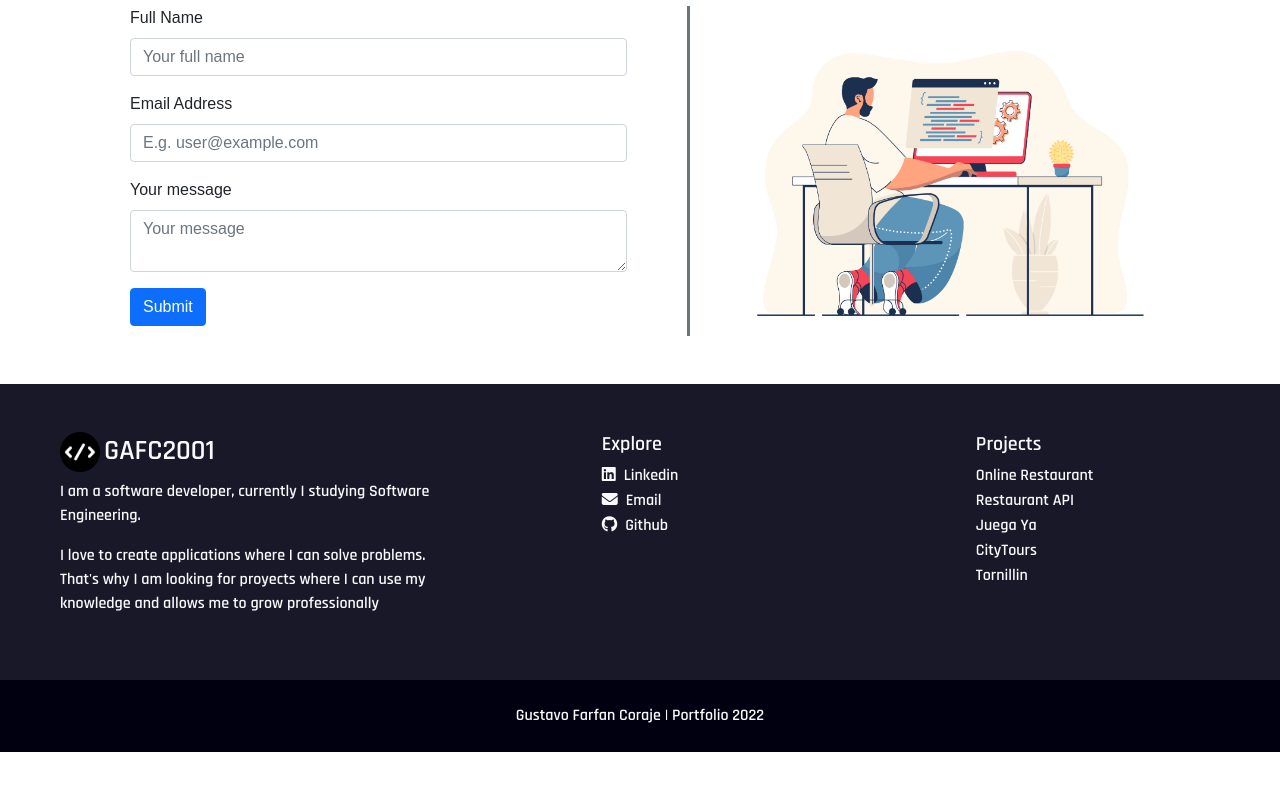
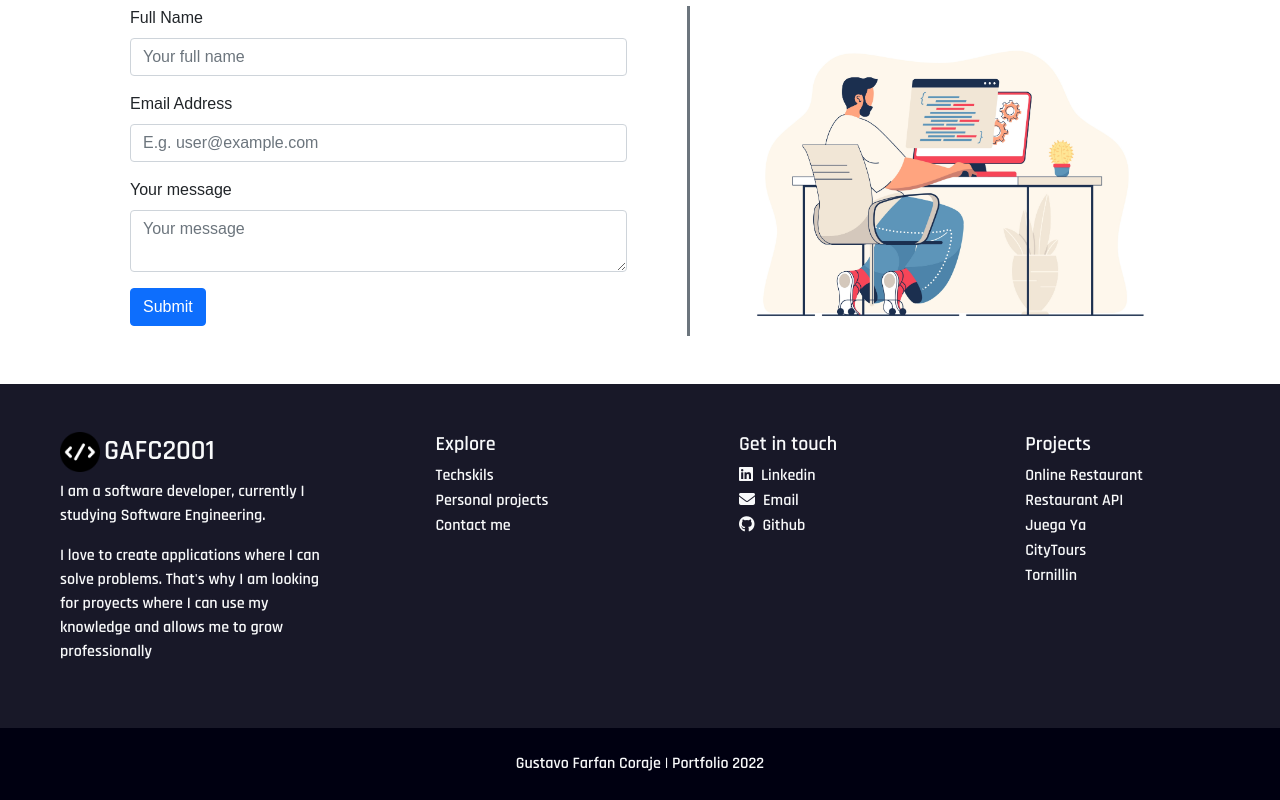
Before and after one commit to gafc2001/gafc2001.github.io, a React (Create React App) app: page / in a window 1280 px wide. Shown: the part 4219-5019 px from the top of the page. Before the commit the page ends 4971 px from the top, so only its background shows below. Built offline with nearby package versions, Linux system fonts and the light colour scheme; no server answers.

Commit message:
added links to footer

```diff
--- a/src/assets/lang/languages.js
+++ b/src/assets/lang/languages.js
@@ -333,6 +333,20 @@ const english = {
         ],
         "explore" : {
             "title" : "Explore",
+            "links" : [
+                {
+                    "name" : "Techskils",
+                    "href" : "tech-section"
+                },
+                {
+                    "name" : "Personal projects",
+                    "href" : "project-section"
+                },
+                {
+                    "name" : "Contact me",
+                    "href" : "contact-section"
+                },
+            ],
         },
         "projects" : {
             "title" : "Projects",
@@ -678,6 +692,20 @@ const spanish = {
         ],
         "explore" : {
             "title" : "Explorar",
+            "links" : [
+                {
+                    "name" : "Habilidades",
+                    "href" : "tech-section"
+                },
+                {
+                    "name" : "Proyectos personales",
+                    "href" : "project-section"
+                },
+                {
+                    "name" : "Contactame",
+                    "href" : "contact-section"
+                },
+            ],
         },
         "projects" : {
             "title" : "Proyectos",
--- a/src/components/Footer/Footer.js
+++ b/src/components/Footer/Footer.js
@@ -1,15 +1,13 @@
 import React from 'react'
 import {Row, Col } from 'react-bootstrap'
-import { language } from '../../assets/lang/languages';
 import useLanguage from './../../hooks/useLanguage';
 export const Footer = () => {
     const {lang} = useLanguage();
     const year = new Date().getFullYear();
-    console.log(year);
     return (
     <footer className="section container-fluid text-light" id="contact-section">
         <Row className="bg-footer p-5">
-            <Col md="4">
+            <Col md="3">
                 <h5 className="d-flex align-items-center">
                     <img src={`${process.env.PUBLIC_URL}/favicon.png`} alt="icon" className='img-fluid' width="40"/>
                     <span className="h3 m-0 ms-1">GAFC2001</span>
@@ -18,9 +16,17 @@ export const Footer = () => {
                     {lang.footer.paragraphs.map( e => (<p>{e}</p>))}
                 </div>
             </Col>
-            <Col md="4" className="center-x">
+            <Col md="3" className="center-x">
                 <div className="fit-content">
                     <h5>{lang.footer.explore.title}</h5>
+                    {lang.footer.explore.links.map( link => {
+                        return (<a className="text-light footer-link" href={link.href}>{link.name}</a>)
+                    })}
+                </div>
+            </Col>
+            <Col md="3" className="center-x">
+                <div className="fit-content">
+                    <h5>{lang.footer.contact.title}</h5>
                     <a rel="noopener noreferrer" target="_blank"className="text-light footer-link"
                         href="https://www.linkedin.com/in/gustavo-farfan-coraje-64488b211/">
                         <i className="me-2 fab fa-linkedin"></i>
@@ -36,8 +42,7 @@ export const Footer = () => {
                     </a>
                 </div>
             </Col>
-
-            <Col md="4" className="center-x">
+            <Col md="3" className="center-x">
                 <div className='fit-content'>
                     <h5>{lang.footer.projects.title}</h5>
                     <div>
```
